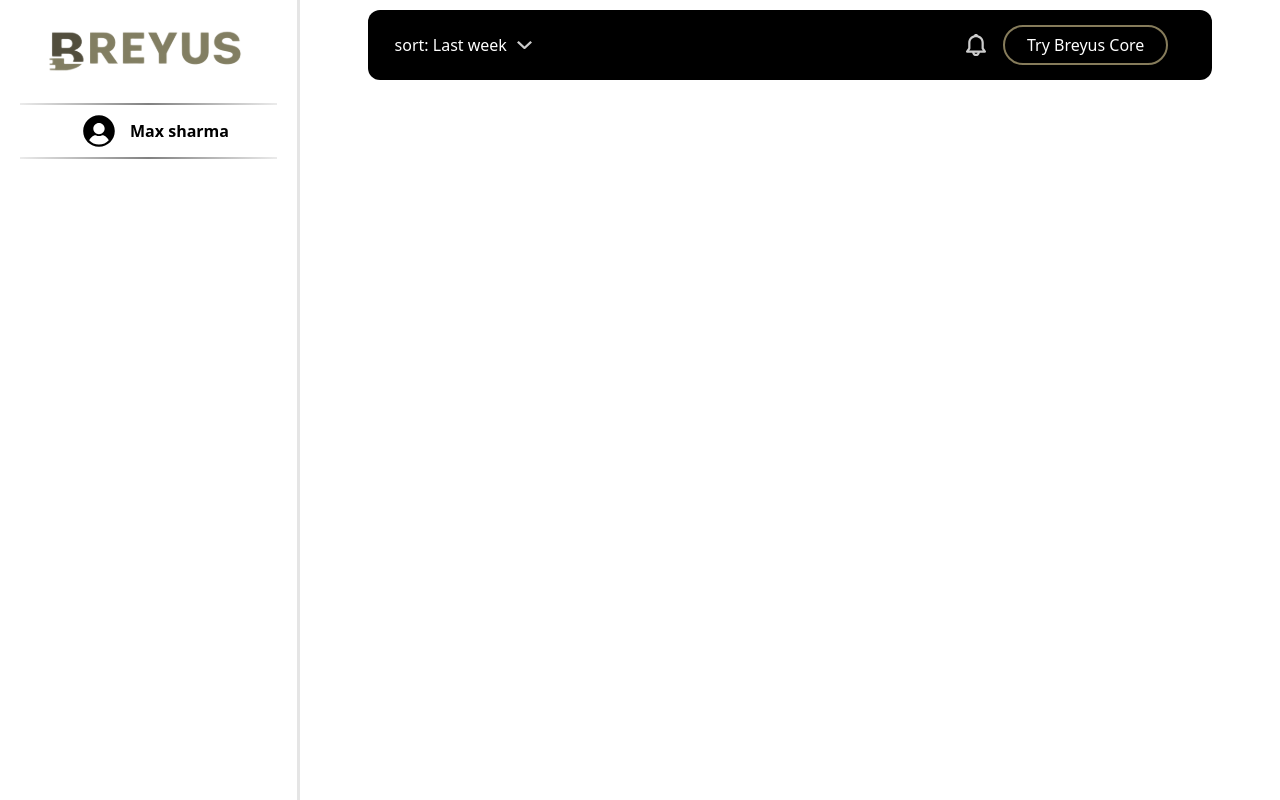
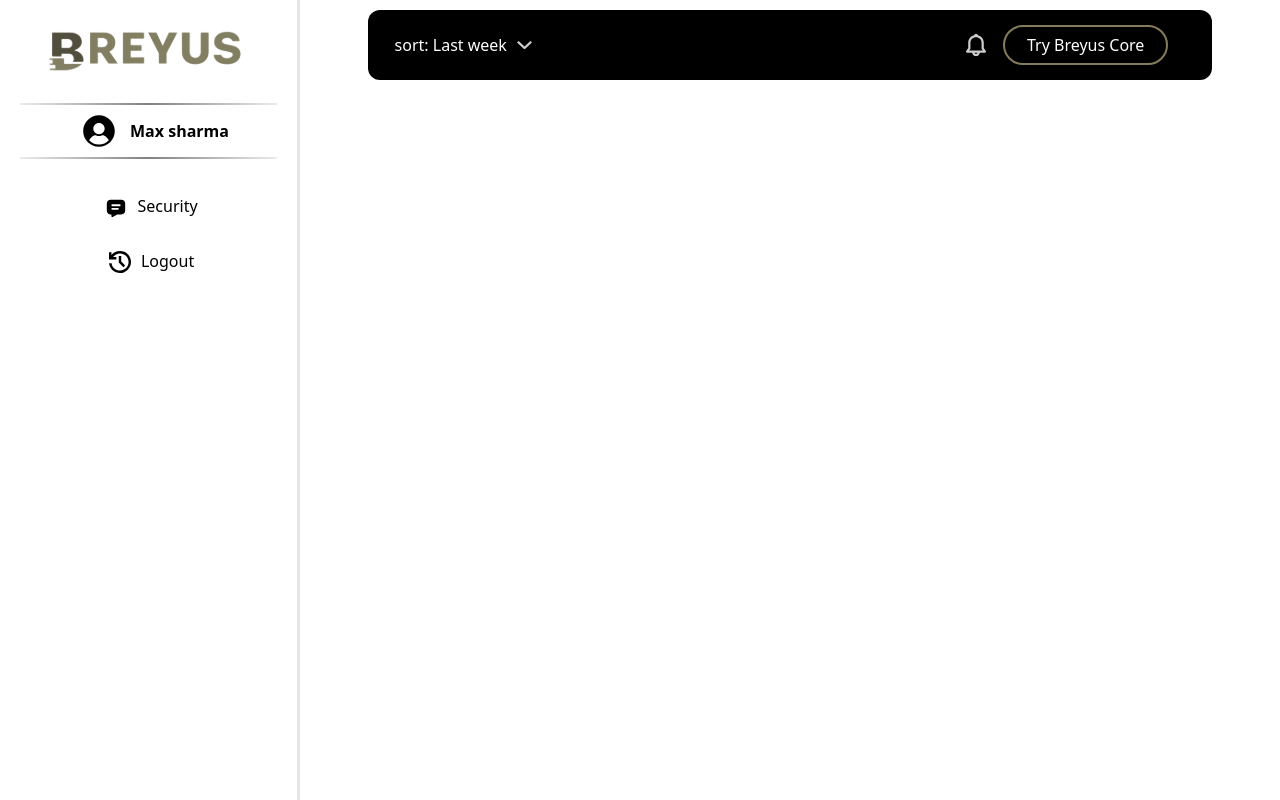
Before and after one commit to heybadrinath/Breyus, a React (Create React App) app in the folder frontend/: page /seller/settings in a window 1280 px wide. Built offline with nearby package versions, Linux system fonts and the light colour scheme.

Commit message:
added hyper links

```diff
--- a/frontend/src/seller/components.tsx
+++ b/frontend/src/seller/components.tsx
@@ -3,6 +3,8 @@ import "../seller/css/components.css";
 import downArrow from "../seller/vectors/down-arrow.svg";
 import notifications from "../seller/vectors/notifications.svg";
 import fullLogo from "../seller/vectors/full-logo.svg"
+import securityIcon from "../seller/vectors/security-icon.svg";
+import logoutIcon from "../seller/vectors/logout-icon.svg";
 
 let username = "Max sharma";
 
@@ -47,6 +49,9 @@ const Leftnav = () => {
                     </svg>
                     <h1>{username}</h1>
                 </div>
+
+                <a href="/seller/security"> <img src={securityIcon} /> Security</a>
+                <a href="/"> <img src={logoutIcon} /> Logout</a>
             </div>
         </>
     );
--- a/frontend/src/seller/css/components.css
+++ b/frontend/src/seller/css/components.css
@@ -75,3 +75,13 @@ header #right-header button{
     margin: auto 0px;
     font-weight: 700;
 }
+
+#left-nav a{
+    margin: 15px auto;
+    font-weight: 540;
+}
+#left-nav a img{
+    display: inline;
+    margin: auto 6px;
+    height: 22px;
+}
```
Also changed, not shown: frontend/src/seller/vectors/logout-icon.svg (added), frontend/src/seller/vectors/security-icon.svg (added).
